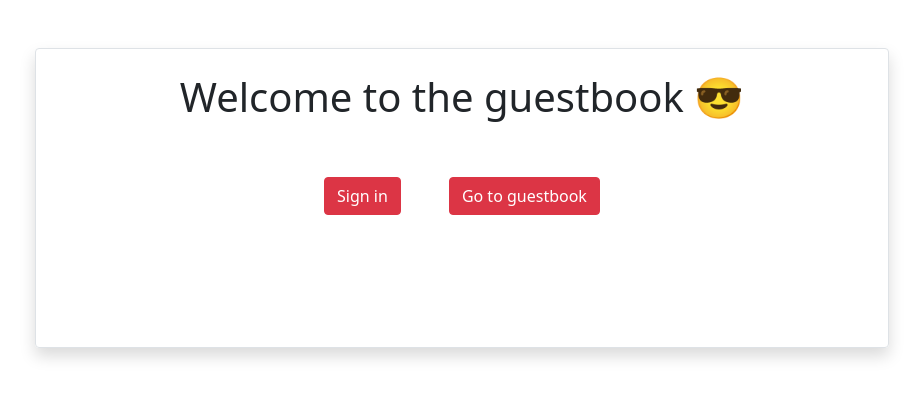
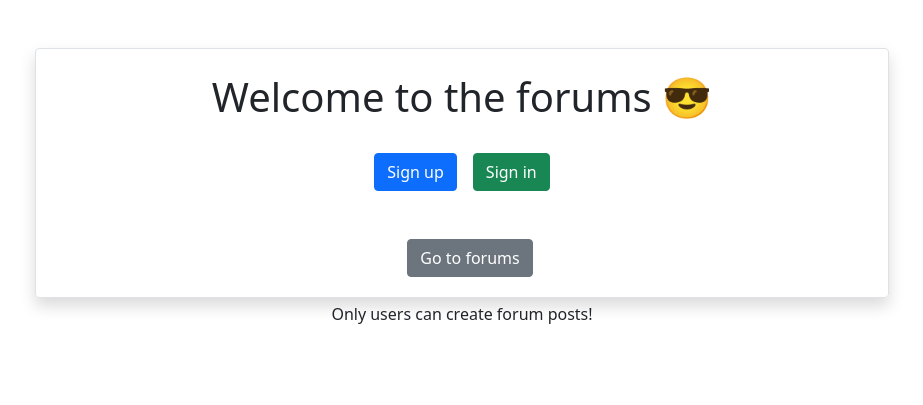
Before and after one commit to sarahthebest/guestbook, a website: page public/startpage.html in a window 1280 px wide. Shown: the whole page, without its empty margins (178-1101 px from the left). Drawn offline with nearby package versions, Linux system fonts and the light colour scheme.

Commit message:
Starting on forums

```diff
--- a/package.json
+++ /dev/null
@@ -1,5 +0,0 @@
-{
-  "dependencies": {
-    "mysql": "^2.18.1"
-  }
-}
--- a/public/package.json
+++ b/public/package.json
@@ -12,6 +12,8 @@
     "express": "^4.18.2",
     "fs": "^0.0.1-security",
     "jsdom": "^22.1.0",
-    "nodemon": "^3.0.1"
+    "nodemon": "^3.0.1",
+    "mysql": "^2.18.1"
+
   }
 }
--- a/public/startpage.html
+++ b/public/startpage.html
@@ -14,20 +14,27 @@
   </head>
   <body>
     <div
-      style="height: 300px"
+      style="height: 250px"
       class="text-center justify-content-center col-8 border shadow rounded mx-auto mt-5 p-4"
     >
-      <h1>Welcome to the guestbook &#128526;</h1>
+      <h1>Welcome to the forums &#128526;</h1>
       <div class="btn-group">
         <form action="">
-          <button class="btn btn-danger mt-5 rounded">Sign in</button>
+          <button class="btn btn-primary mt-4 rounded">Sign up</button>
         </form>
-        <form action="guestbook">
-          <button class="btn btn-danger mt-5 ms-5 rounded">
-            Go to guestbook
-          </button>
+        <form action="">
+          <button class="btn btn-success mt-4  ms-3 rounded">Sign in</button>
         </form>
       </div>
+      <form action="guestforum">
+        <button class="btn btn-secondary mt-5 ms-3 rounded">
+          Go to forums
+        </button>
+      </form>
+
+    </div>
+    <div style="height: 100px;" class="mx-auto text-center mt-1 col-12">
+      <p>Only users can create forum posts!</p>
     </div>
 
     <script
```
Also changed, not shown: app.js (+4 -4 lines), public/guestforum.html (renamed from public/guestbook.html, +17 -10 lines), public/signin.html (added), public/signup.html (added).
